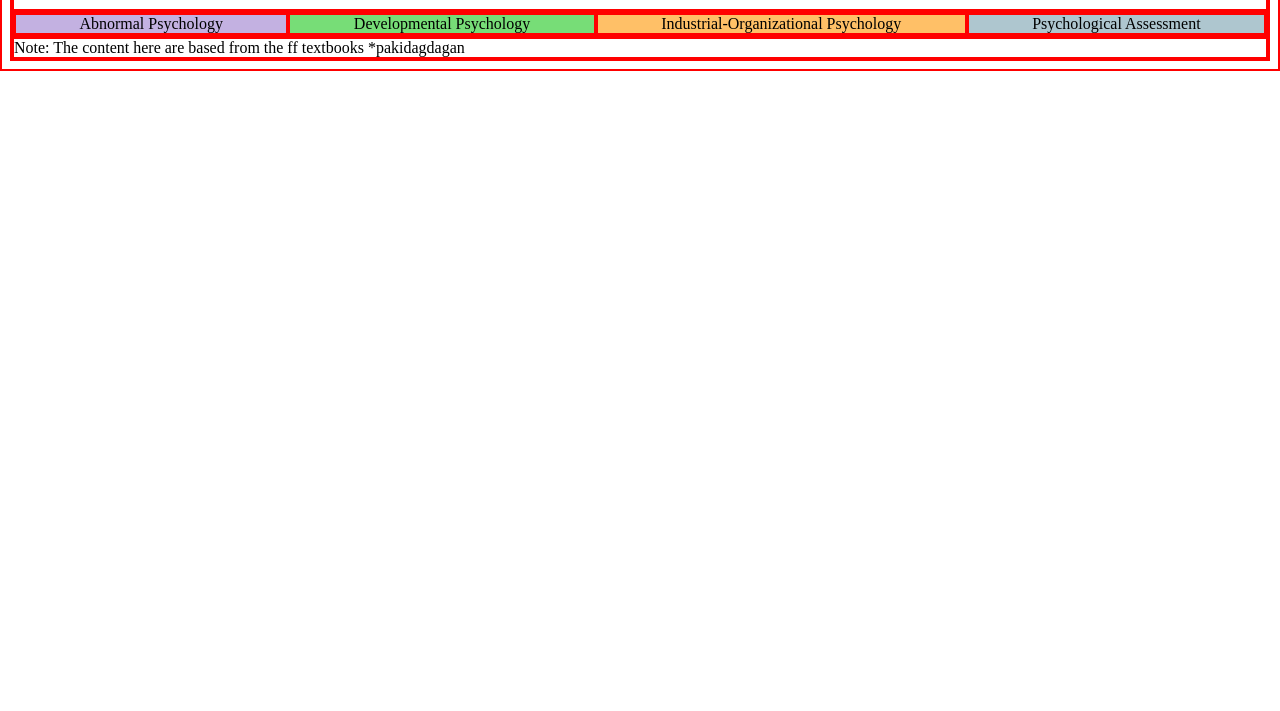
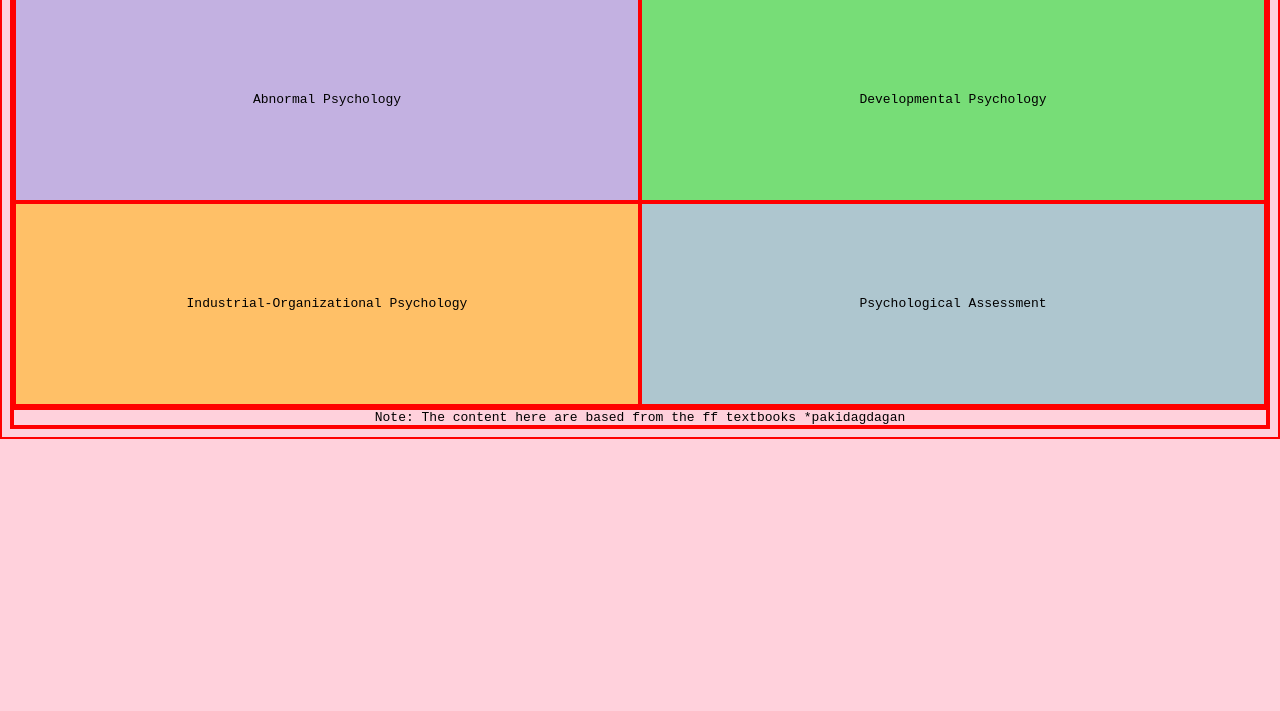
Before and after one commit to ylro-gabriel/blepp-reviewer, a plain HTML site: page index.html in a window 1280 px wide. Shown: the part 89-800 px from the top of the page. Drawn offline with Linux system fonts and the light colour scheme.

Commit message:
Add colors of subject items and body

```diff
--- a/style.css
+++ b/style.css
@@ -1,7 +1,11 @@
  * {
     border: 2px solid red;
  }
-
+body {
+   text-align: center;
+   background: #FFD1DC;
+   font-family: monospace;
+}
  .header {
     text-align: center;
  }
@@ -9,10 +13,20 @@
  .subject-container {
     display: flex;
     flex-wrap: wrap;
+
+    align-items: center;
+
  }
  .subject-item {
-    flex:auto;
+    flex: 1;
     text-align: center;
+    height: 200px;
+    min-width: 600px;
+    display: flex;
+    align-items: center;
+    justify-content: center;
+
+
  }
 
 .abpsy {
```
